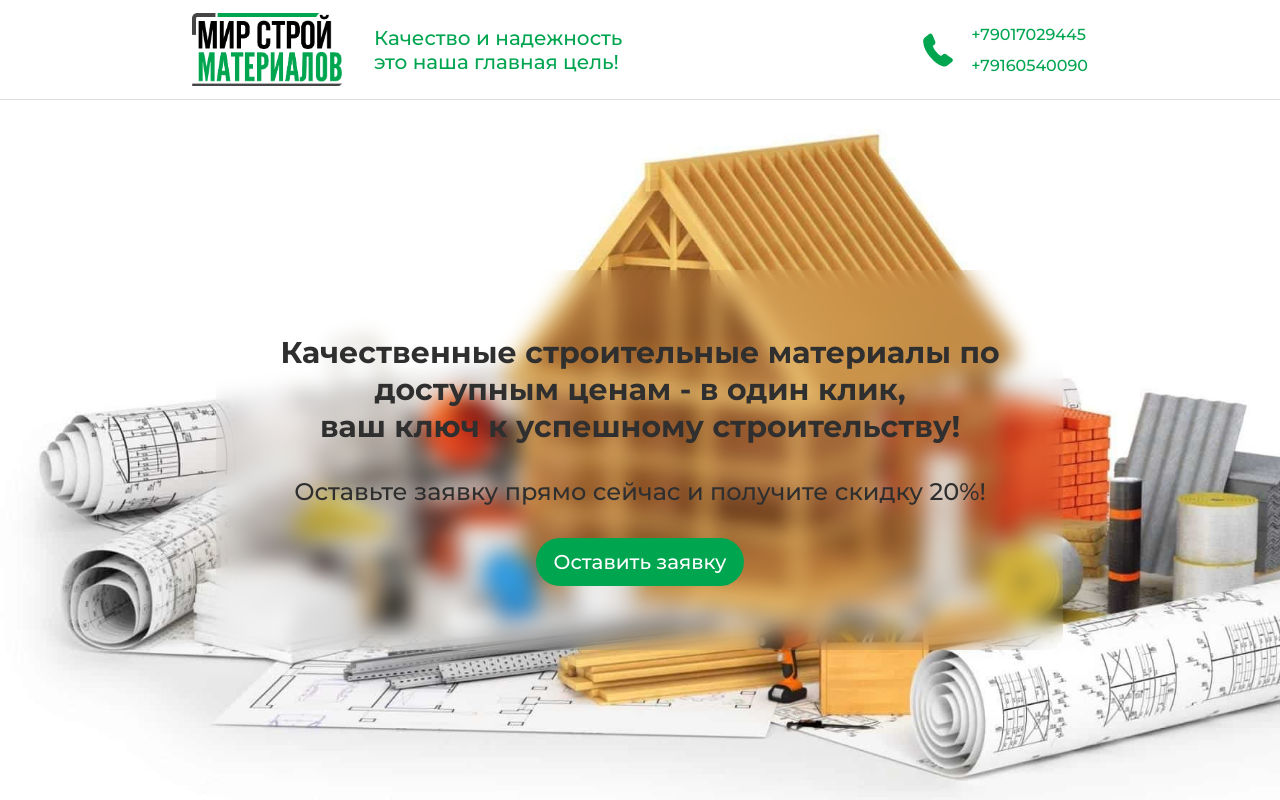
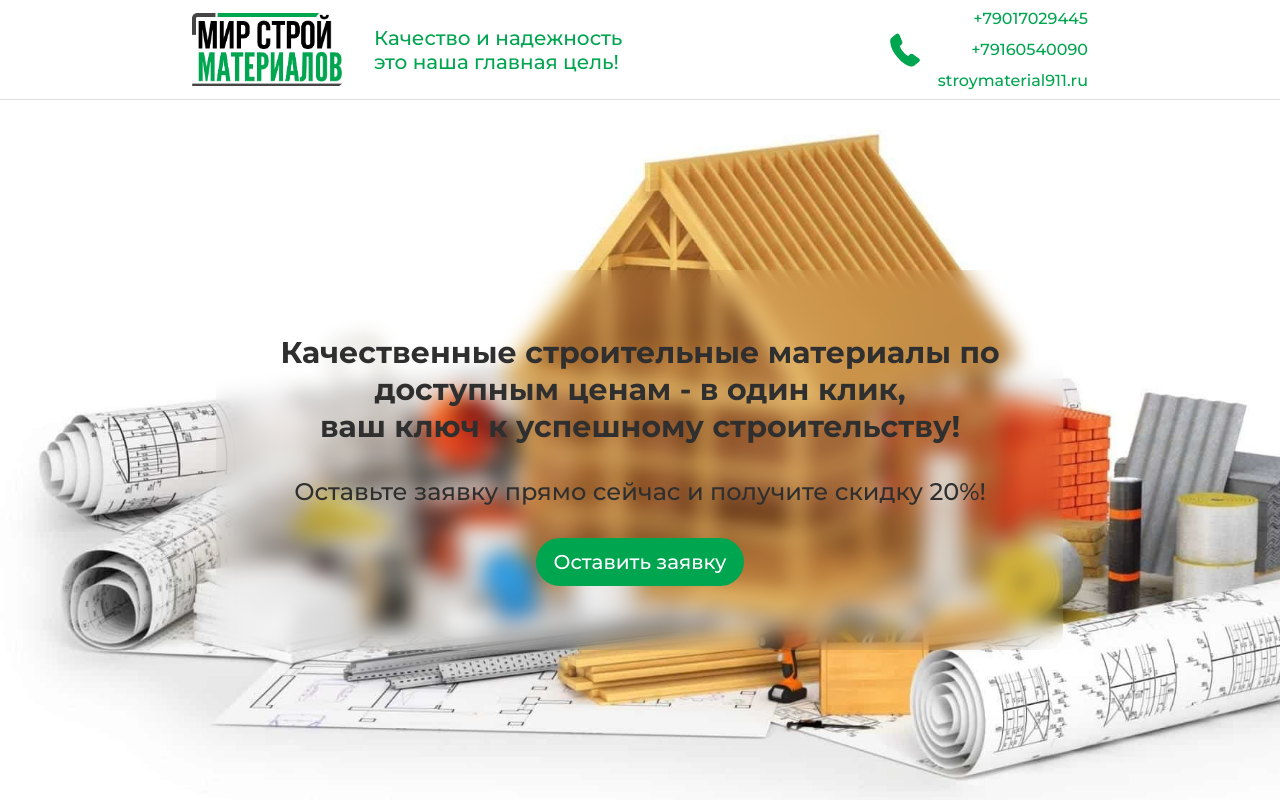
Before and after one commit to koontinuum/buildingmaterials, a React (Create React App) app: page / in a window 1280 px wide. Shown: the top 800 px of the page. Built offline with nearby package versions, Linux system fonts and the light colour scheme.

Commit message:
feat/add contacts on header

```diff
--- a/src/components/header/Header.jsx
+++ b/src/components/header/Header.jsx
@@ -21,6 +21,7 @@ function Header() {
           <a href="https://wa.me/79160540090?text=%D0%9F%D1%80%D0%B8%D0%B2%D0%B5%D1%82!%20%D0%98%D0%BD%D1%82%D0%B5%D1%80%D0%B5%D1%81%D1%83%D1%8E%D1%82%20%D0%B2%D0%B0%D1%88%D0%B8%20%D1%81%D1%82%D1%80%D0%BE%D0%B8%D1%82%D0%B5%D0%BB%D1%8C%D0%BD%D1%8B%D0%B5%20%D0%BC%D0%B0%D1%82%D0%B5%D1%80%D0%B8%D0%B0%D0%BB%D1%8B.%20%D0%9C%D0%BE%D0%B6%D0%B5%D1%82%D0%B5%20%D0%BF%D1%80%D0%B5%D0%B4%D0%BE%D1%81%D1%82%D0%B0%D0%B2%D0%B8%D1%82%D1%8C%20%D0%BF%D0%BE%D0%B4%D1%80%D0%BE%D0%B1%D0%BD%D0%BE%D1%81%D1%82%D0%B8%20%D0%BE%20%D0%BD%D0%B0%D0%BB%D0%B8%D1%87%D0%B8%D0%B8,%20%D1%86%D0%B5%D0%BD%D0%B0%D1%85%20%D0%B8%20%D1%83%D1%81%D0%BB%D0%BE%D0%B2%D0%B8%D1%8F%D1%85%20%D0%B4%D0%BE%D1%81%D1%82%D0%B0%D0%B2%D0%BA%D0%B8?%20%D0%A1%D0%BF%D0%B0%D1%81%D0%B8%D0%B1%D0%BE%20%D0%B7%D0%B0%D1%80%D0%B0%D0%BD%D0%B5%D0%B5!">
             +79160540090
           </a>
+          <a href="https://stroymaterial911.ru/">stroymaterial911.ru</a>
         </div>
       </div>
     </div>
--- a/src/components/header/Header.module.css
+++ b/src/components/header/Header.module.css
@@ -33,6 +33,7 @@
   color: #00a550;
   display: flex;
   flex-direction: column;
+  text-align: end;
   gap: 12px;
 }
 .header__contacts div a {
```
